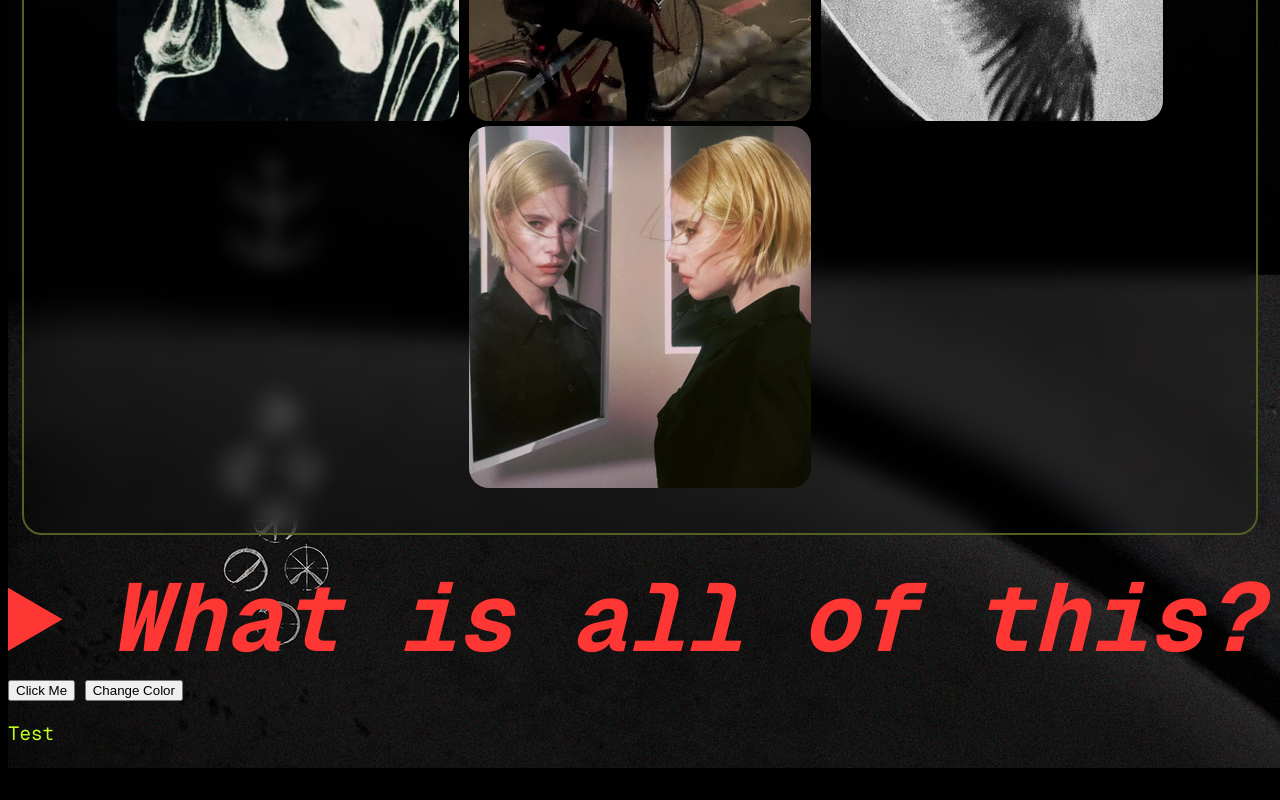
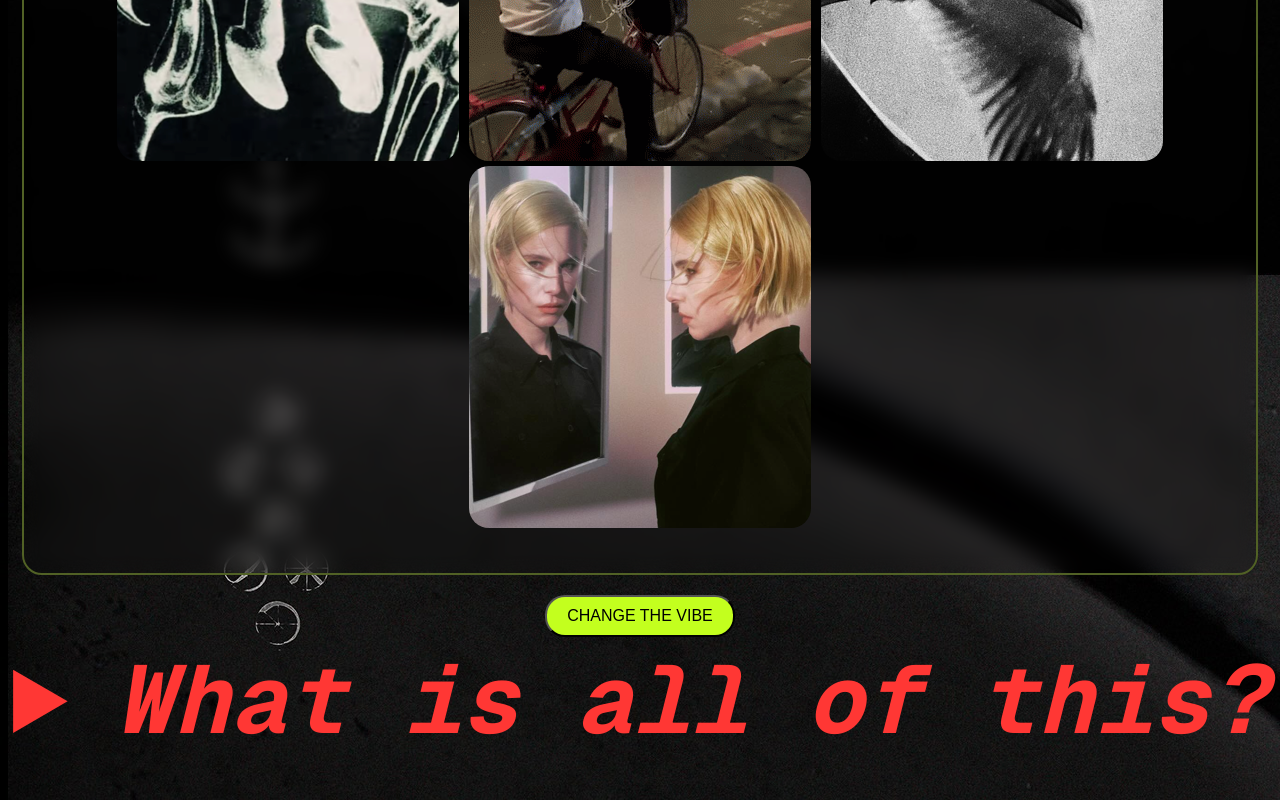
Before and after one commit to pauleri/paul-erickson-class-website, a plain HTML site: page index.html in a window 1280 px wide. Shown: the part 1927-2727 px from the top of the page. Before the commit the page ends 2695 px from the top, so only its background shows below. Drawn offline with nearby package versions, Linux system fonts and the light colour scheme.

Commit message:
vibe button fixed

```diff
--- a/index.html
+++ b/index.html
@@ -28,7 +28,7 @@
 </blockquote>
 <a href="holy-grail.html">View My Holy Grail Layout</a>
 <br>
-<a href="function.html">Go to Weather Page</a>
+<a href="function.html">See My JavaScript Test Page </a>
 
 </body>
 </div>
@@ -44,13 +44,13 @@
     <img src="images/bird.png" alt="bird">
     <img src="images/mirror.png" alt="mirror">
 </div id="gallery">
+<button id="button">CHANGE THE VIBE</button>
     <details>
   <summary><i>What is all of this?</i></summary>
   <p>⣎⡇ꉺლ༽இ•̛)ྀ◞ ༎ຶ ༽ৣৢ؞ৢ؞ؖ ꉺლ.</p>
 </details>
-<button id="button">Click Me</button>
-<button id="Change background">Change Color</button>
-<p id="message">Test</p>
+
+<p id="message"> </p>
 <script src="interaction.js"></script>
 </body>
 </html>
--- a/interaction.js
+++ b/interaction.js
@@ -3,7 +3,7 @@ const message = document.querySelector("#message");
 const changeBackgroundButton = document.querySelector("#Change background");
 
 function changeMessage() {
-    message.textContent = "Button clicked!";
+    message.textContent = "Vibe Checked :)";
 }
 function changeBackground() {
     document.body.style.backgroundImage = "url('images/spooky.png')";
--- a/style.css
+++ b/style.css
@@ -4,6 +4,10 @@
         font-family: "Geist Mono", monospace;
         background-attachment: fixed;
         background-image: url("images/space.jpg");
+        margin: 0;                 /* Removes default browser margins */
+        min-height: 100vh;         /* Takes up the full height of the viewport */
+        display: grid;             /* Activates Grid layout */
+        place-items: center;       /* Centers horizontally AND vertically */
     }
     h1 {
         font-size: 5em;
@@ -66,3 +70,11 @@
         font-size: 6em;
         color: rgb(255, 55, 52);
     }
+    #button {
+        font-size: 1em;
+        padding: 10px 20px;
+        border-radius: 20px;
+        background-color: rgb(195, 255, 30);
+        color: rgb(0, 0, 0);
+        cursor: pointer;
+    }
```
